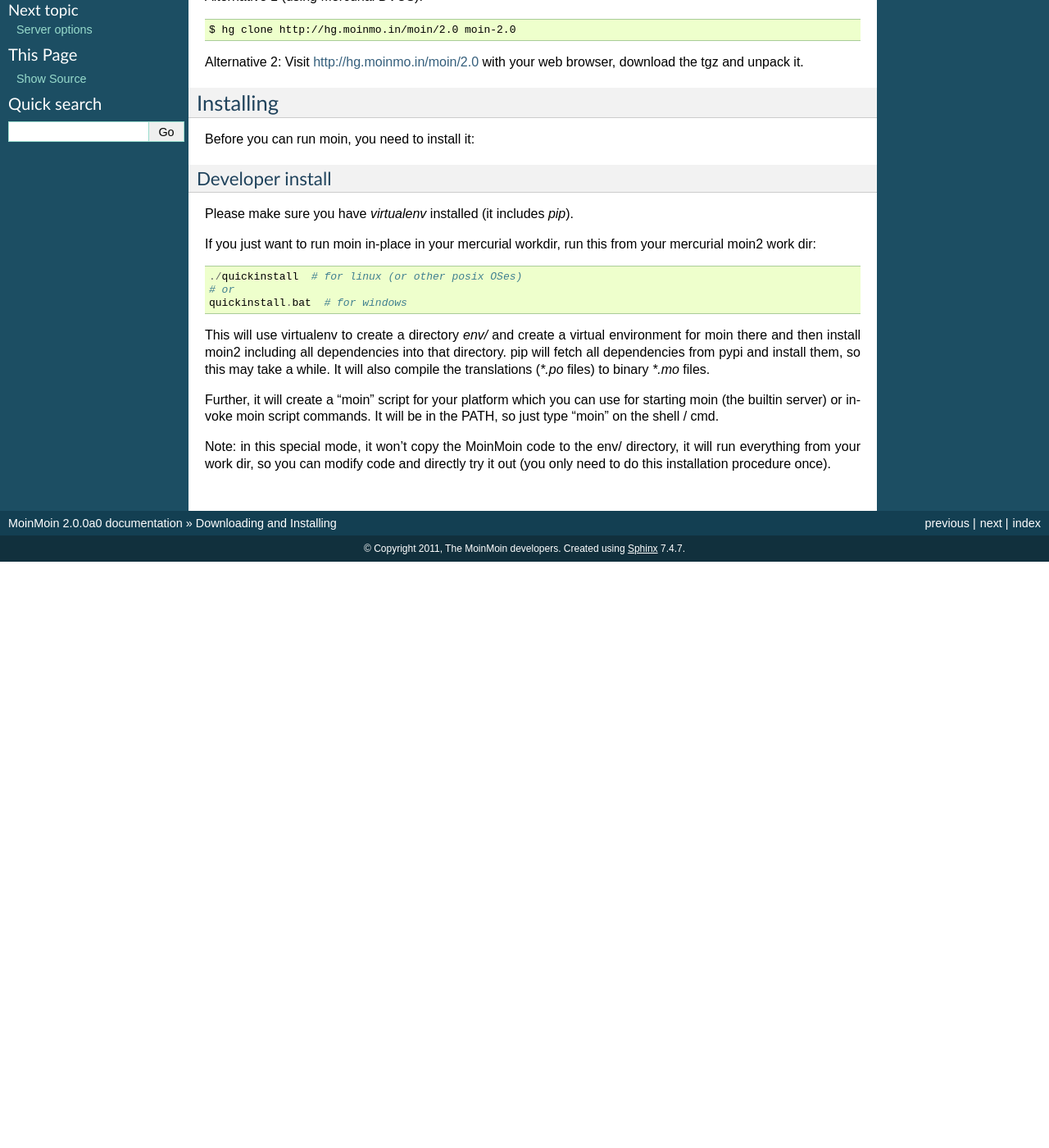
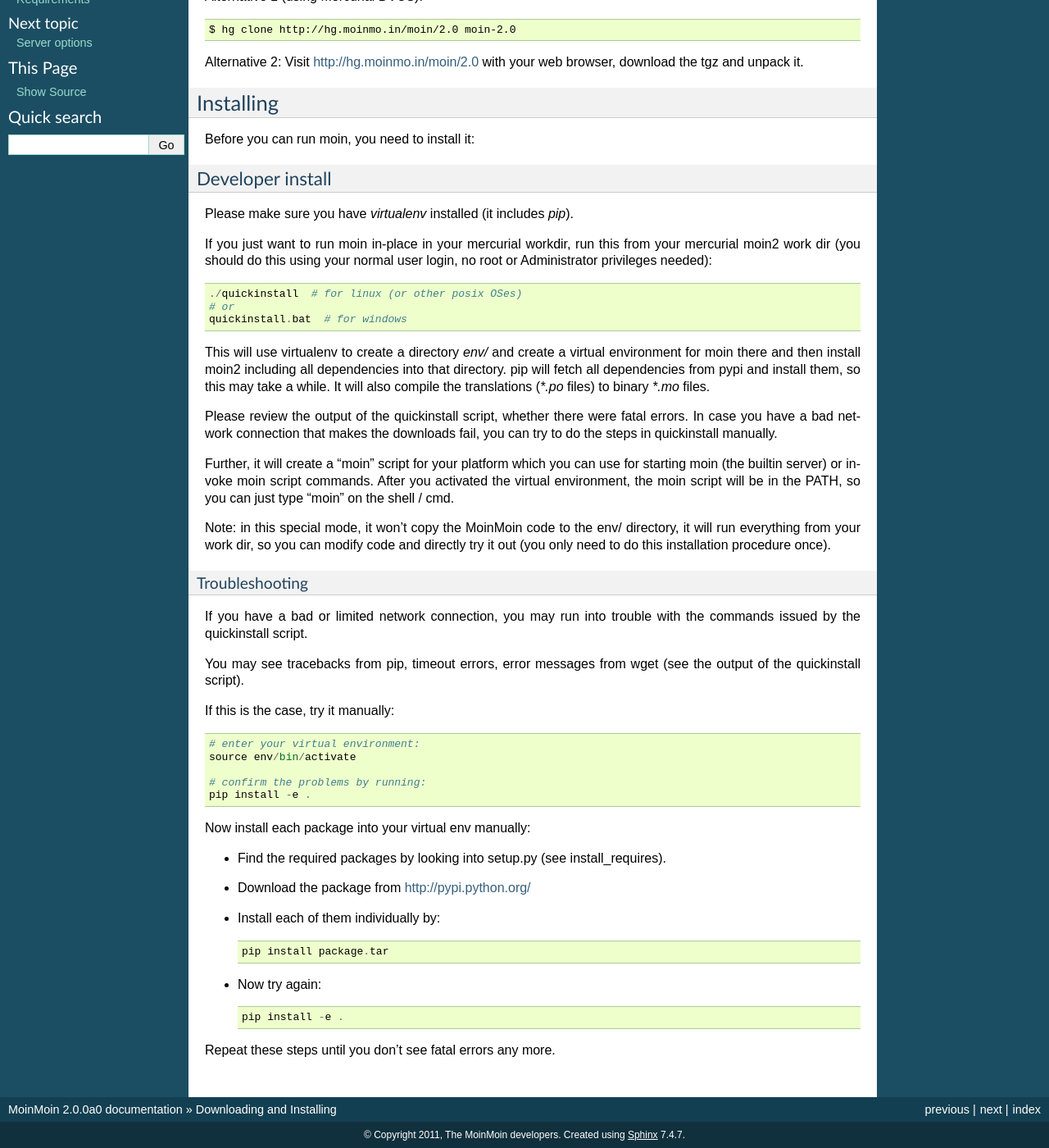
Before and after one commit to mirror/moin-2.0, a Sphinx documentation site: the page built from docs/admin/install.rst, in a window 1280 px wide and 1400 px high, scrolled down 200 px. Shown: the whole window at 82% size. Built offline with Sphinx 7.4.7, drawn with Linux system fonts in a browser that asks for light colours; before the commit the page ends 900 px from its top, so only the background shows below that.

Commit message:
admin docs: add devel install troubleshooting section, recommend non-root userid

```diff
--- a/docs/admin/install.rst
+++ b/docs/admin/install.rst
@@ -24,7 +24,8 @@
 Please make sure you have `virtualenv` installed (it includes `pip`).
 
 If you just want to run moin in-place in your mercurial workdir, run this
-from your mercurial moin2 work dir::
+from your mercurial moin2 work dir (you should do this using your normal
+user login, no root or Administrator privileges needed)::
 
  ./quickinstall  # for linux (or other posix OSes)
  # or
@@ -37,10 +38,45 @@
 a while.
 It will also compile the translations (`*.po` files) to binary `*.mo` files.
 
+Please review the output of the quickinstall script, whether there were fatal
+errors. In case you have a bad network connection that makes the downloads
+fail, you can try to do the steps in quickinstall manually.
+
 Further, it will create a "moin" script for your platform which you can use
-for starting moin (the builtin server) or invoke moin script commands. It will
-be in the PATH, so just type "moin" on the shell / cmd.
+for starting moin (the builtin server) or invoke moin script commands.
+After you activated the virtual environment, the moin script will be in the
+PATH, so you can just type "moin" on the shell / cmd.
 
 Note: in this special mode, it won't copy the MoinMoin code to the env/
 directory, it will run everything from your work dir, so you can modify code
 and directly try it out (you only need to do this installation procedure once).
+
+Troubleshooting
+~~~~~~~~~~~~~~~
+If you have a bad or limited network connection, you may run into trouble
+with the commands issued by the quickinstall script.
+
+You may see tracebacks from pip, timeout errors, error messages from wget
+(see the output of the quickinstall script).
+
+If this is the case, try it manually::
+
+ # enter your virtual environment:
+ source env/bin/activate
+
+ # confirm the problems by running:
+ pip install -e .
+
+Now install each package into your virtual env manually:
+
+* Find the required packages by looking into setup.py (see install_requires).
+* Download the package from http://pypi.python.org/
+* Install each of them individually by::
+
+    pip install package.tar
+
+* Now try again::
+
+    pip install -e .
+
+Repeat these steps until you don't see fatal errors any more.
--- a/docs/admin/serve.rst
+++ b/docs/admin/serve.rst
@@ -8,6 +8,12 @@
 is suitable for development, debugging, personal and small group wikis.
 
 It is not made for serving bigger loads, but it is easy to use.
+
+Please note that by default the builtin server uses port 8080. As this is
+>1024, root (Administrator) privileges are not required and we strongly
+recommend that you just use a normal (unprivileged) user account. If you
+are running a desktop wiki or doing moin development, just use your normal
+login user.
 
 Entering the virtual env
 ------------------------
```
